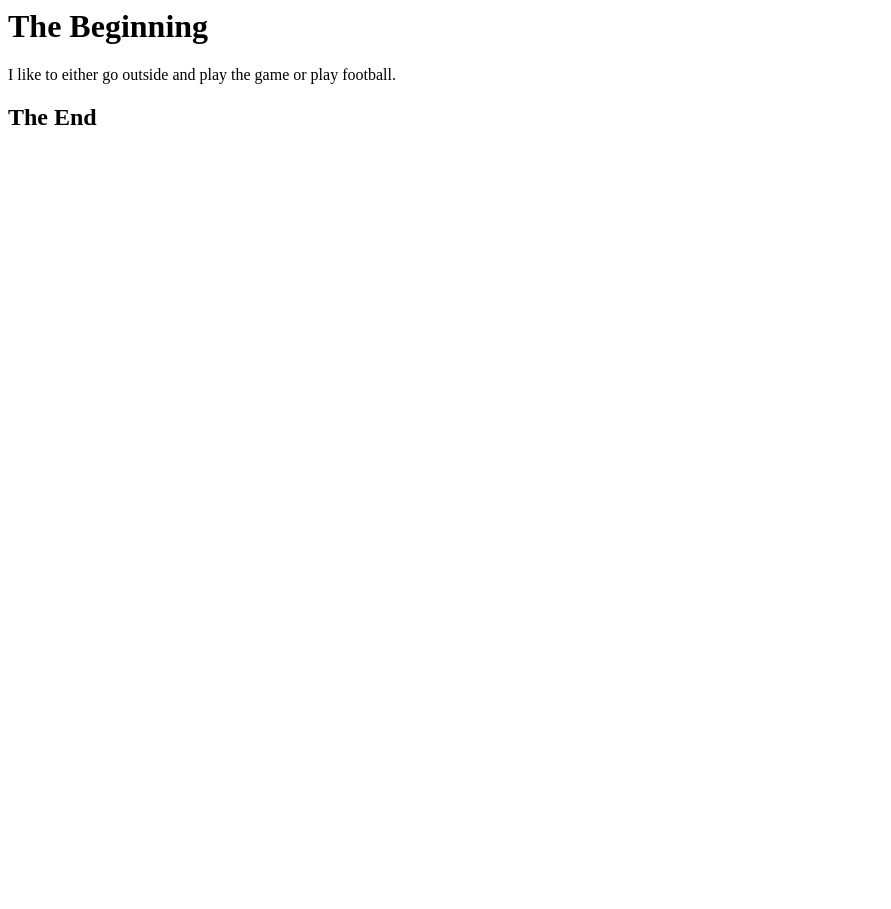
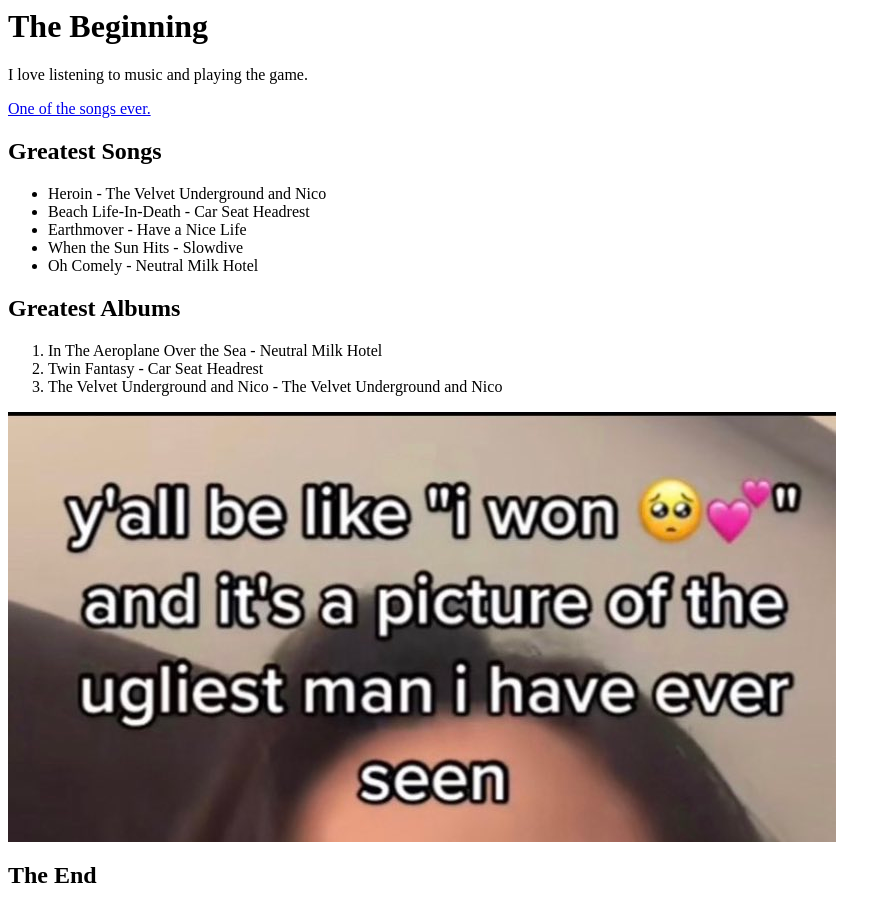
Before and after one commit to staten-island-tech/about-me-page-JasonChiu2, a plain HTML site: page index.html in a window 1280 px wide. Shown: the whole page, without its empty margins (0-891 px from the left). Before the commit the page ends 800 px from the top, so only its background shows below. Drawn offline with Linux system fonts and the light colour scheme.

Commit message:
Second Commit

```diff
--- a/index.html
+++ b/index.html
@@ -8,8 +8,23 @@
 <body>
 
     <h1>The Beginning</h1>
-    <p>I like to either go outside and play the game or play football.</p>
+    <p>I love listening to music and playing the game.</p>
+    <a href="https://www.youtube.com/watch?v=cQzMHhRCTYw">One of the songs ever.</a>
+    <h2>Greatest Songs</h2>
+    <ul>
+        <li>Heroin - The Velvet Underground and Nico</li>
+        <li>Beach Life-In-Death - Car Seat Headrest</li>
+        <li>Earthmover - Have a Nice Life</li>
+        <li>When the Sun Hits - Slowdive</li>
+        <li>Oh Comely - Neutral Milk Hotel</li>
+    </ul>
+    <h2>Greatest Albums</h2>
+    <ol>
+        <li>In The Aeroplane Over the Sea - Neutral Milk Hotel</li>
+        <li>Twin Fantasy - Car Seat Headrest</li>
+        <li>The Velvet Underground and Nico - The Velvet Underground and Nico</li>
+    </ol>
+    <img src="Fu nny.jpg" alt="real">
     <h2>The End</h2>
-
 </body>
 </html>
```
Also changed, not shown: Fu nny.jpg (added).
